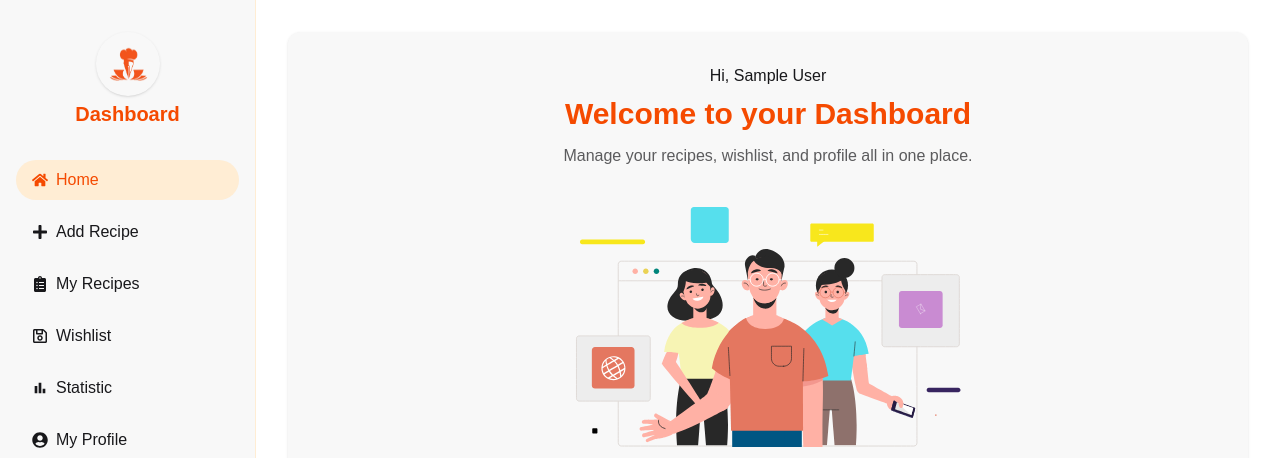
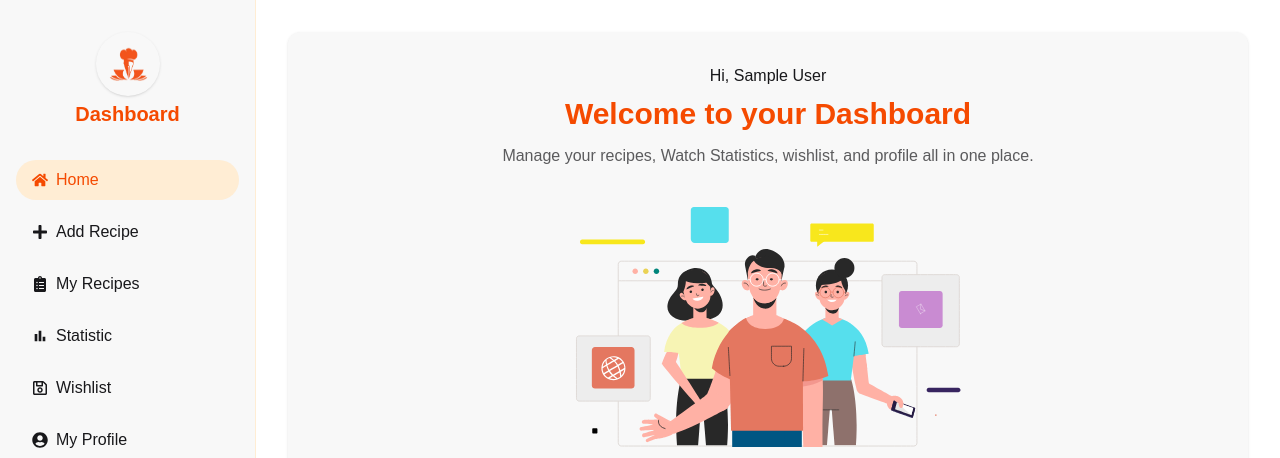
Before and after one commit to shihabuddin-dev/traditional-recipe-client, a React (Vite) app: page /dashboard in a window 1280 px wide. Shown: the top 458 px of the page. Built offline with nearby package versions, Linux system fonts and the light colour scheme; no server answers; sample sign-in values are in the browser's storage; a web font is replaced by a local one.

Commit message:
added dynamic title where missign

```diff
--- a/src/components/dashboardHome/DashboardHome.jsx
+++ b/src/components/dashboardHome/DashboardHome.jsx
@@ -10,7 +10,7 @@ const DashboardHome = () => {
             <title>Dashboard | Traditional Recipe</title>
             <p>Hi, {user?.displayName}</p>
             <h1 className="text-2xl md:text-3xl font-bold text-orange-600">Welcome to your Dashboard</h1>
-            <p className="text-base-content/70 mt-1">Manage your recipes, wishlist, and profile all in one place.</p>
+            <p className="text-base-content/70 mt-1">Manage your recipes, Watch Statistics, wishlist, and profile all in one place.</p>
             <Lottie
                 animationData={welcome}
                 className="w-full h-[200px] md:h-[300px] rounded-2xl"
--- a/src/layout/DashboardLayout.jsx
+++ b/src/layout/DashboardLayout.jsx
@@ -67,8 +67,8 @@ const DashboardLayout = () => {
                     <NavLink to="/dashboard" end onClick={closeSidebarOnMobile} className={({ isActive }) => `flex items-center gap-2 px-4 py-2 rounded-full font-medium transition ${isActive ? 'bg-orange-100 text-orange-600' : 'hover:bg-orange-50 text-base-content '}`}> <FaHome /> Home </NavLink>
                     <NavLink to="/dashboard/add-recipe" onClick={closeSidebarOnMobile} className={({ isActive }) => `flex items-center gap-2 px-4 py-2 rounded-full font-medium transition ${isActive ? 'bg-orange-100 text-orange-600' : 'hover:text-black hover:bg-orange-50 text-base-content'}`}> <FaPlus /> Add Recipe </NavLink>
                     <NavLink to="/dashboard/my-recipes" onClick={closeSidebarOnMobile} className={({ isActive }) => `flex items-center gap-2 px-4 py-2 rounded-full font-medium transition ${isActive ? 'bg-orange-100 text-orange-600' : 'hover:text-black hover:bg-orange-50 text-base-content'}`}> <FaClipboardList /> My Recipes </NavLink>
+                    <NavLink to="/dashboard/statistic" onClick={closeSidebarOnMobile} className={({ isActive }) => `flex items-center gap-2 px-4 py-2 rounded-full font-medium transition ${isActive ? 'bg-orange-100 text-orange-600' : 'hover:text-black hover:bg-orange-50 text-base-content'}`}> <MdBarChart /> Statistic </NavLink>
                     <NavLink to="/dashboard/wishlist" onClick={closeSidebarOnMobile} className={({ isActive }) => `flex items-center gap-2 px-4 py-2 rounded-full font-medium transition ${isActive ? 'bg-orange-100 text-orange-600' : 'hover:text-black hover:bg-orange-50 text-base-content'}`}> <FaRegSave /> Wishlist </NavLink>
-                    <NavLink to="/dashboard/statistic" onClick={closeSidebarOnMobile} className={({ isActive }) => `flex items-center gap-2 px-4 py-2 rounded-full font-medium transition ${isActive ? 'bg-orange-100 text-orange-600' : 'hover:text-black hover:bg-orange-50 text-base-content'}`}> <MdBarChart /> Statistic </NavLink>
                     <NavLink to="/dashboard/my-profile" onClick={closeSidebarOnMobile} className={({ isActive }) => `flex items-center gap-2 px-4 py-2 rounded-full font-medium transition ${isActive ? 'bg-orange-100 text-orange-600' : 'hover:bg-orange-50 text-base-content'}`}> <FaUserCircle /> My Profile </NavLink>
                     <Button onClick={() => { handleLogOut(); closeSidebarOnMobile(); }} variant="danger" className="flex items-center gap-1"> <FaSignOutAlt /> Sign Out </Button>
                 </nav>
--- a/src/pages/myRecipes/MyRecipes.jsx
+++ b/src/pages/myRecipes/MyRecipes.jsx
@@ -69,6 +69,7 @@ const MyRecipes = () => {
   if (myRecipes.length === 0) {
     return (
       <div className="flex justify-center items-center flex-col gap-4">
+        <title>My Recipe | Traditional Recipe</title>
         <h2 className="text-2xl font-semibold">You Didn't Add Recipe</h2>
         <Link to="/dashboard/add-recipe">
           <Button variant="outline">Browse Recipes</Button>
```
Also changed, not shown: 1 other file (tests, documents, lock files or other folders).
